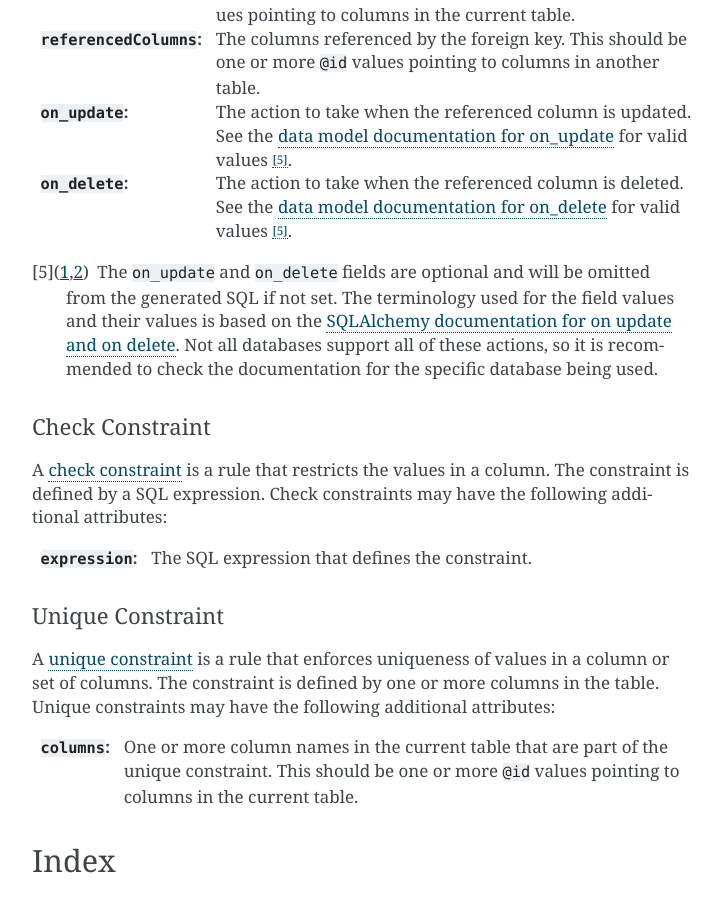
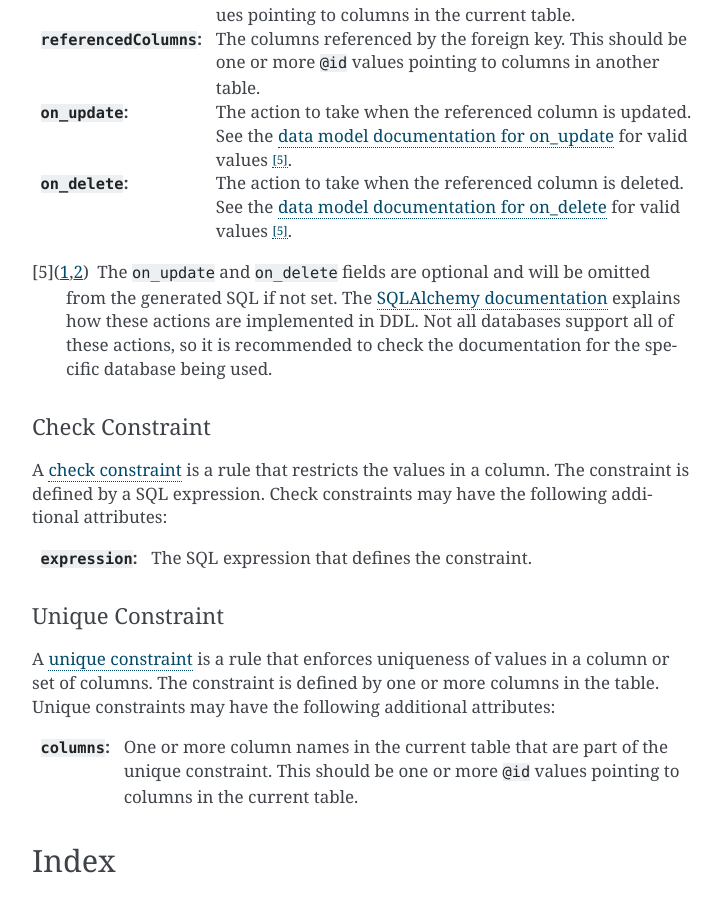
Before and after one commit to lsst/felis, a Sphinx documentation site: the page built from docs/user-guide/model.rst, in a window 1280 px wide and 900 px high, scrolled down 4262 px. Shown: the whole window, without its empty margins (388-1110 px from the left). Built offline with Sphinx 7.4.7, drawn with Linux system fonts in a browser that asks for light colours.

Commit message:
Fix typo in foreign key constraint documentation

```diff
--- a/docs/user-guide/model.rst
+++ b/docs/user-guide/model.rst
@@ -162,7 +162,7 @@ Foreign key constraints may have the following additional attributes:
 :``on_delete``: The action to take when the referenced column is deleted. See the `data model documentation for on_delete <../dev/internals/felis.datamodel.ForeignKeyConstraint.html#felis.datamodel.ForeignKeyConstraint.on_delete>`__ for valid values [5]_.
 
 .. [5] The ``on_update`` and ``on_delete`` fields are optional and will be omitted from the generated SQL if not set.
-       The terminology used for the field values and their values is based on the `SQLAlchemy documentation for on update and on delete <https://docs.sqlalchemy.org/en/20/core/constraints.html#on-update-on-delete>`__.
+       The `SQLAlchemy documentation <https://docs.sqlalchemy.org/en/20/core/constraints.html#on-update-on-delete>`__ explains how these actions are implemented in DDL.
        Not all databases support all of these actions, so it is recommended to check the documentation for the specific database being used.
 
 Check Constraint
```
